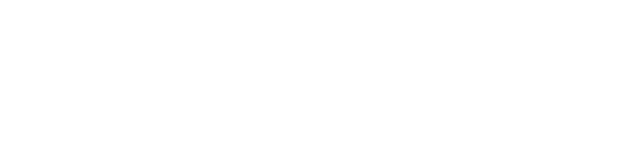
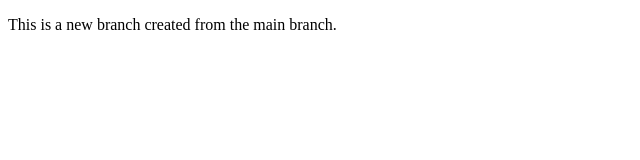
Before and after one commit to Ganesan1810/New_branch, a plain HTML site: page index.html in a window 1280 px wide. Shown: the whole page, without its empty margins (0-640 px from the left). Drawn offline with Linux system fonts and the light colour scheme.

Commit message:
new branch

```diff
--- a/index.html
+++ b/index.html
@@ -6,6 +6,7 @@
   <title>Document</title>
 </head>
 <body>
+  <p>This is a new branch created from the main branch.</p>
 
 </body>
 </html>
```
